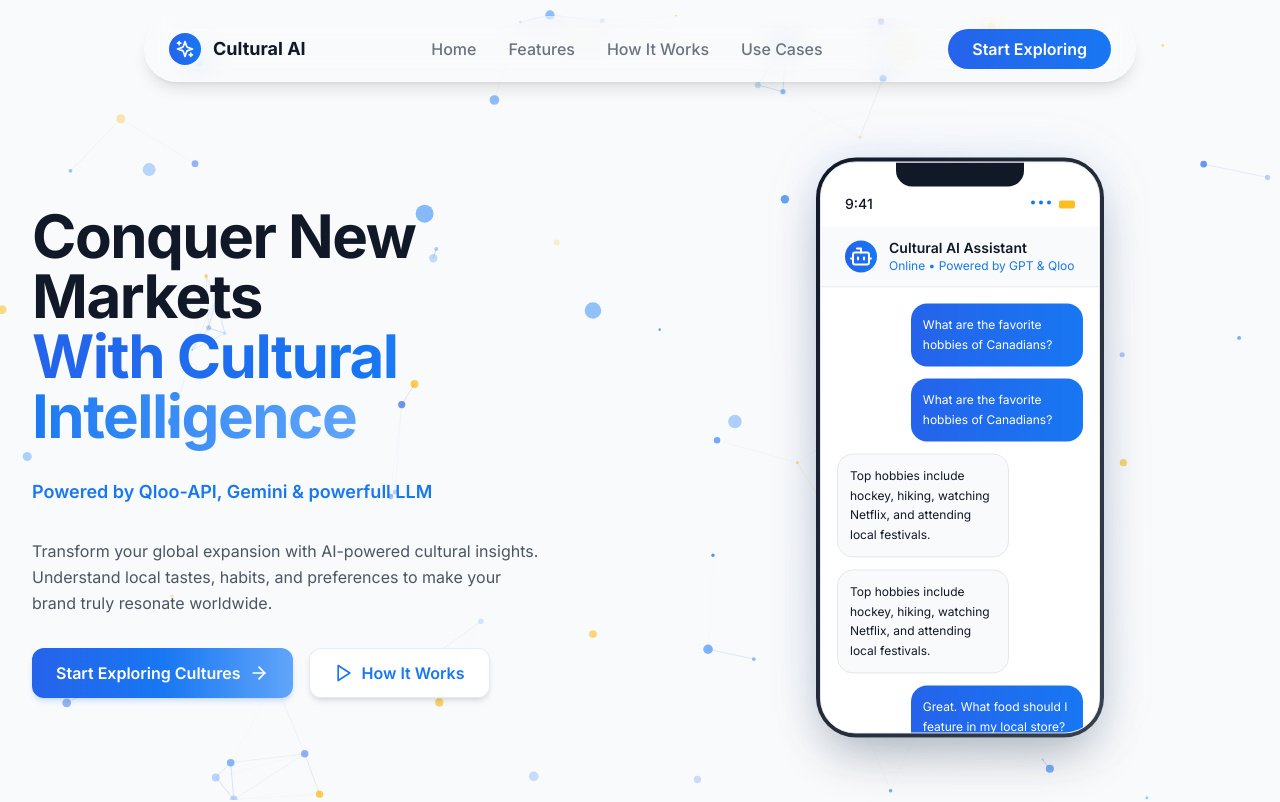
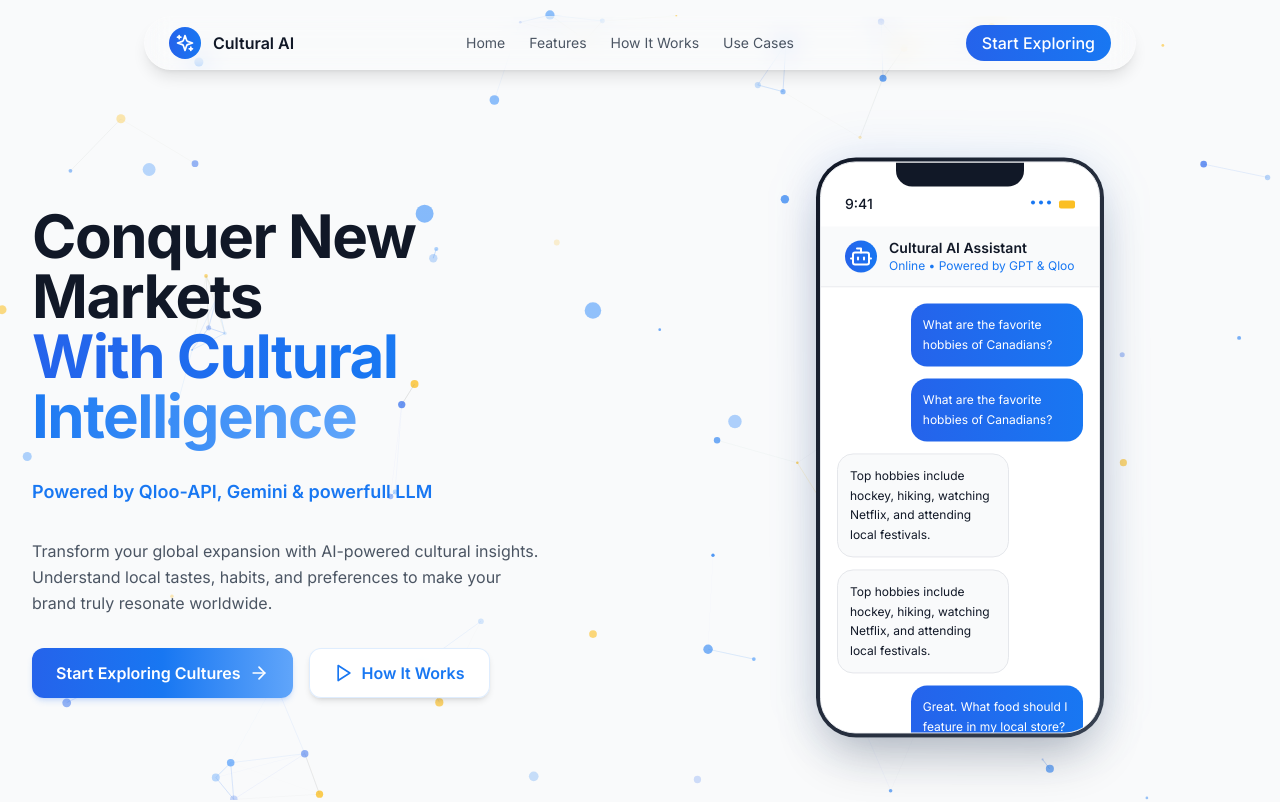
Before and after one commit to the-Dev-js/test, a React (Vite) app: page / in a window 1280 px wide. Shown: the top 802 px of the page. Built offline with nearby package versions, Linux system fonts and the light colour scheme; a web font is replaced by a local one.

Commit message:
Make navbar less imposing with smaller text and buttons

```diff
--- a/src/components/Navbar.tsx
+++ b/src/components/Navbar.tsx
@@ -21,7 +21,7 @@ const Navbar: React.FC<NavbarProps> = ({ onStartExploring }) => {
       transition={{ duration: 0.6 }}
       className="fixed top-4 left-0 right-0 mx-auto z-50 w-full max-w-5xl"
     >
-      <div className="bg-white/10 backdrop-blur-md rounded-full shadow-lg border border-white/20 px-6 py-3 mx-4">
+      <div className="bg-white/10 backdrop-blur-md rounded-full shadow-lg border border-white/20 px-6 py-2 mx-4">
         <div className="flex items-center justify-between">
 
           {/* Logo Section */}
@@ -32,32 +32,32 @@ const Navbar: React.FC<NavbarProps> = ({ onStartExploring }) => {
             <div className="w-8 h-8 bg-gradient-to-r from-[#2563EB] to-[#1877F2] rounded-full flex items-center justify-center">
               <Sparkles className="w-5 h-5 text-white" />
             </div>
-            <span className="text-lg font-bold text-[#111827]">Cultural AI</span>
+            <span className="text-base font-semibold text-[#111827]">Cultural AI</span>
           </button>
 
           {/* Navigation Links - Hidden on mobile */}
-          <div className="hidden md:flex items-center gap-8">
+          <div className="hidden md:flex items-center gap-6">
             <button
               onClick={() => scrollToSection('home')}
-              className="text-[#6B7280] hover:text-[#1877F2] transition-colors duration-200 font-medium"
+              className="text-gray-600 text-sm font-normal hover:text-[#1877F2] transition-colors duration-200"
             >
               Home
             </button>
             <button
               onClick={() => scrollToSection('features')}
-              className="text-[#6B7280] hover:text-[#1877F2] transition-colors duration-200 font-medium"
+              className="text-gray-600 text-sm font-normal hover:text-[#1877F2] transition-colors duration-200"
             >
               Features
             </button>
             <button
               onClick={() => scrollToSection('how-it-works')}
-              className="text-[#6B7280] hover:text-[#1877F2] transition-colors duration-200 font-medium"
+              className="text-gray-600 text-sm font-normal hover:text-[#1877F2] transition-colors duration-200"
             >
               How It Works
             </button>
             <button
               onClick={() => scrollToSection('use-cases')}
-              className="text-[#6B7280] hover:text-[#1877F2] transition-colors duration-200 font-medium"
+              className="text-gray-600 text-sm font-normal hover:text-[#1877F2] transition-colors duration-200"
             >
               Use Cases
             </button>
@@ -67,13 +67,13 @@ const Navbar: React.FC<NavbarProps> = ({ onStartExploring }) => {
           <div className="flex items-center gap-4">
             <button
               onClick={onStartExploring}
-              className="hidden md:flex items-center gap-2 px-6 py-2 bg-gradient-to-r from-[#2563EB] to-[#1877F2] text-white font-semibold rounded-full hover:shadow-lg hover:shadow-[#1877F2]/30 transition-all duration-300 hover:scale-105"
+              className="hidden md:flex items-center gap-2 px-4 py-1.5 bg-gradient-to-r from-[#2563EB] to-[#1877F2] text-white font-medium rounded-full hover:shadow-lg hover:shadow-[#1877F2]/30 transition-all duration-300 hover:scale-105"
             >
               <span>Start Exploring</span>
             </button>
 
             {/* Mobile Menu Icon */}
-            <button className="md:hidden p-2 text-[#6B7280] hover:text-[#1877F2] transition-colors duration-200">
+            <button className="md:hidden p-2 text-gray-600 hover:text-[#1877F2] transition-colors duration-200">
               <Menu className="w-5 h-5" />
             </button>
           </div>
```
